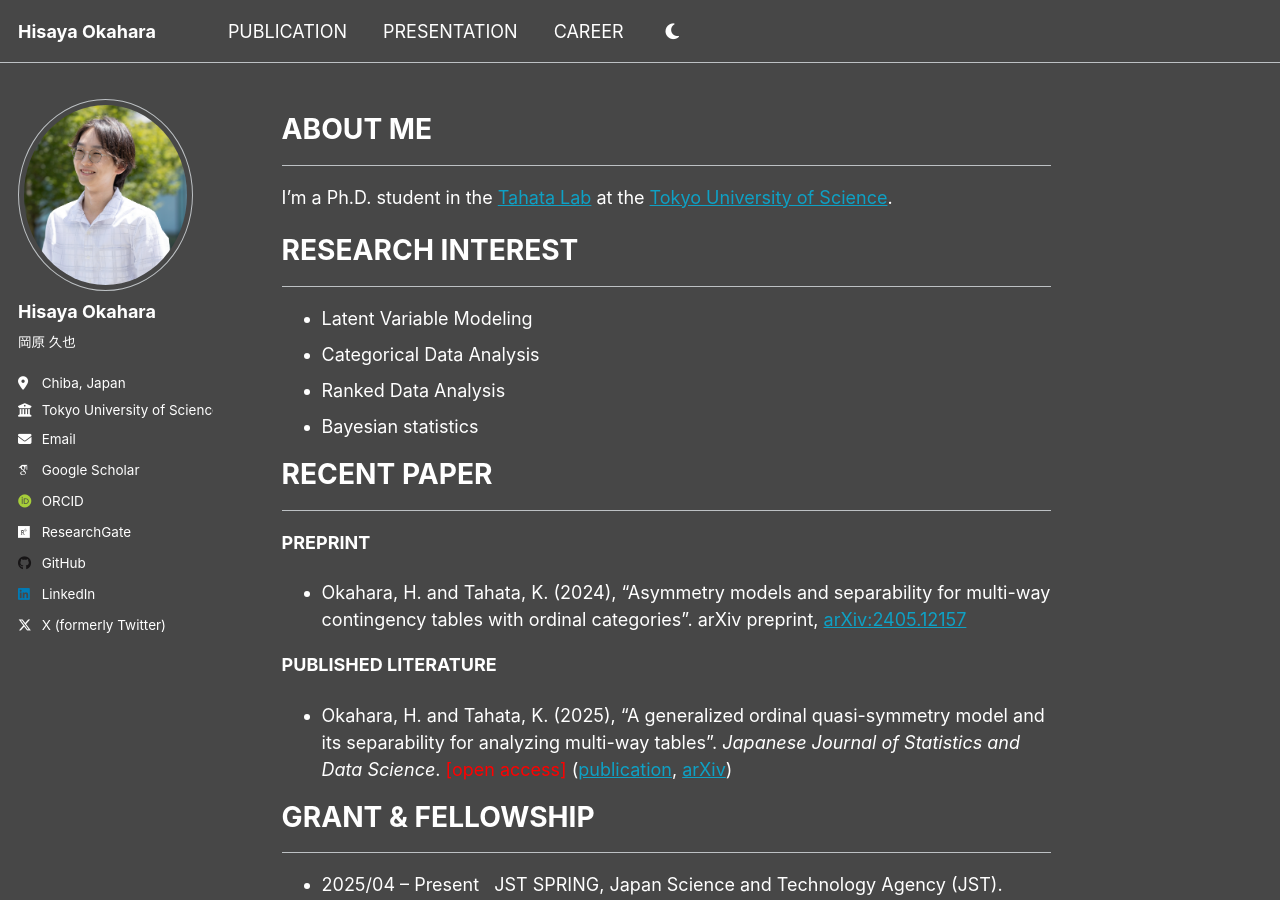
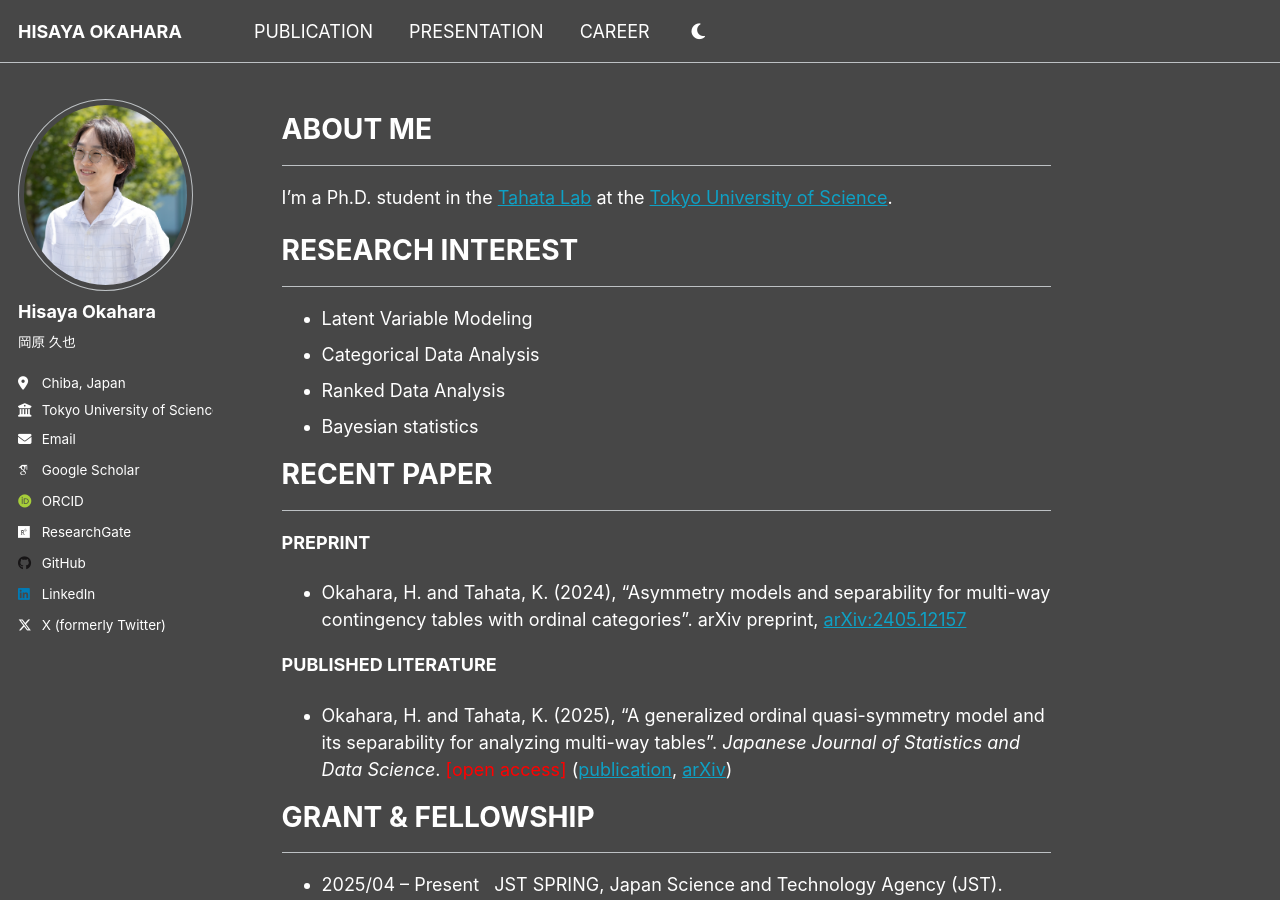
Before and after one commit to h-okahara/h-okahara.github.io, a Jekyll site: the page built from _pages/about.md, in a window 1280 px wide and 900 px high. Built offline with Jekyll 4.4.1, drawn with Linux system fonts in a browser that asks for light colours; some web fonts are replaced.

```diff
--- a/_config.yml
+++ b/_config.yml
@@ -9,7 +9,7 @@
 # Basic Site Settings
 locale                   : "en-US"
 site_theme               : "dark"
-title                    : "Hisaya Okahara"
+title                    : "HISAYA OKAHARA"
 title_separator          : "-"
 name                     : "Hisaya Okahara"
 description              : "Ph.D student at Tokyo University of Science"
```
